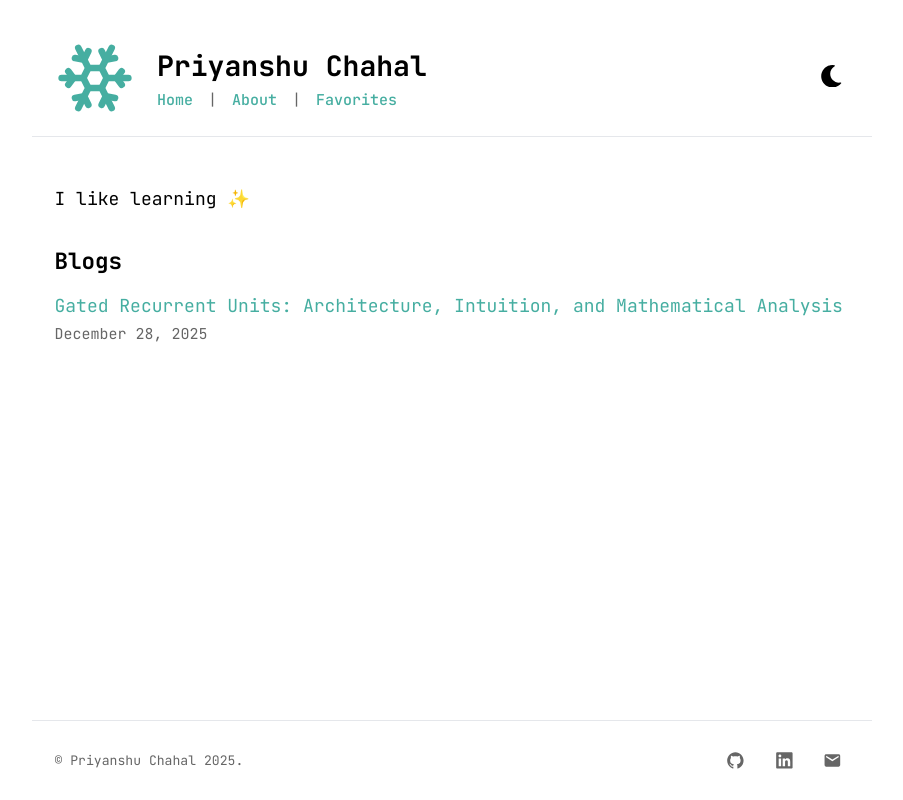
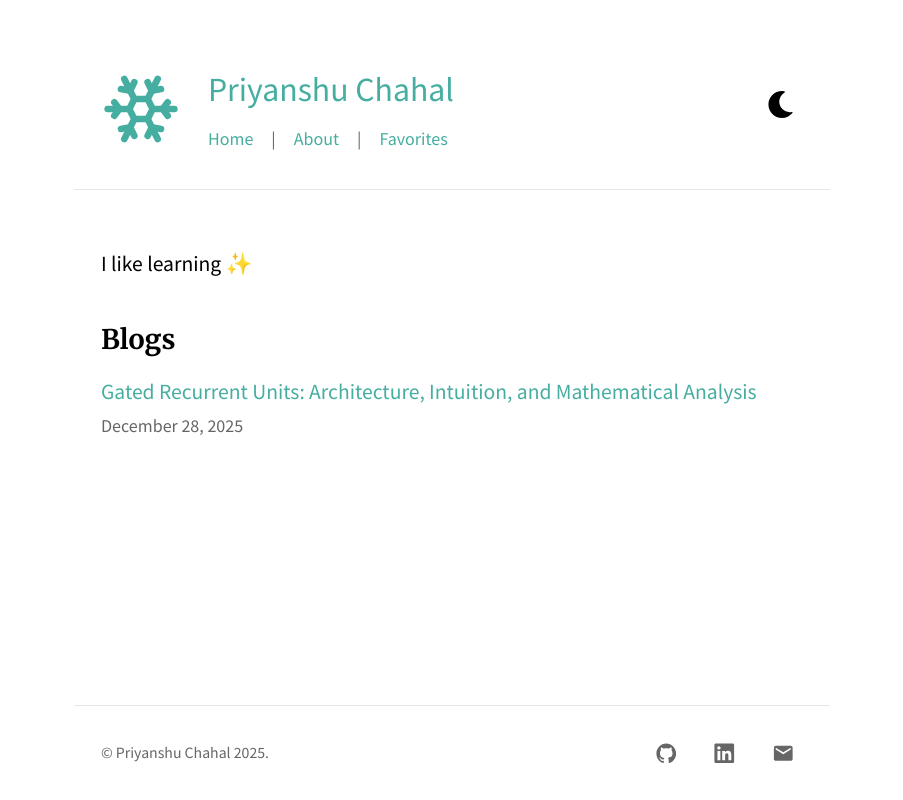
Before and after one commit to blackpanther26/blackpanther26, a Next.js app: page / in a window 1280 px wide. Shown: the whole page, without its empty margins (188-1091 px from the left). Built offline with nearby package versions, Linux system fonts and the light colour scheme.

Commit message:
change font

```diff
--- a/components/header.module.css
+++ b/components/header.module.css
@@ -24,9 +24,7 @@
 
   .nameLink {
     font-size: 1.875rem;
-    font-weight: 700;
-    color: var(--text-primary);
-    text-decoration: none;
+  font-weight: 400;
     transition: color 0.3s ease;
   }
 
--- a/components/layout.js
+++ b/components/layout.js
@@ -18,7 +18,7 @@ export default function Layout({ children, home }) {
           crossOrigin="true"
         />
         <link
-          href="https://fonts.googleapis.com/css2?family=JetBrains+Mono:ital,wght@0,400;0,500;0,600;0,700;0,800;1,400&display=swap"
+          href="https://fonts.googleapis.com/css2?family=Merriweather:wght@300;400;700;900&family=Source+Sans+Pro:wght@300;400;600;700&display=swap"
           rel="stylesheet"
         />
       </Head>
--- a/components/layout.module.css
+++ b/components/layout.module.css
@@ -1,5 +1,5 @@
 .container {
-  max-width: 56rem;
+  max-width: 42rem;
   margin: 0 auto;
   min-height: 100vh;
   display: flex;
--- a/posts/gated-recurrent-units.md
+++ b/posts/gated-recurrent-units.md
@@ -62,10 +62,21 @@ Where:
 
 Let’s get concrete with the dimensions. Given:
 
-$x_t \in \mathbb{R}^{10 \times 1}$
-$h_{t-1} \in \mathbb{R}^{20 \times 1}$
-$W_r \in \mathbb{R}^{20 \times 10}$
-$U_r \in \mathbb{R}^{20 \times 20}$
+$$
+x_t \in \mathbb{R}^{10 \times 1}
+$$
+
+$$
+h_{t-1} \in \mathbb{R}^{20 \times 1}
+$$
+
+$$
+W_r \in \mathbb{R}^{20 \times 10}
+$$
+
+$$
+U_r \in \mathbb{R}^{20 \times 20}
+$$
 
 We compute the linear transformations:
 
--- a/styles/global.css
+++ b/styles/global.css
@@ -21,17 +21,22 @@ body {
   padding: 0;
   margin: 0;
   font-family:
-    'JetBrains Mono',
-    'Fira Code',
-    'Consolas',
-    'Monaco',
-    'Courier New',
-    monospace;
-  line-height: 1.2;
-  font-size: 15px;
+    'Source Sans Pro',
+    -apple-system,
+    BlinkMacSystemFont,
+    'Segoe UI',
+    sans-serif;
+  line-height: 1.6;
+  font-size: 18px;
   background-color: var(--bg-primary);
   color: var(--text-primary);
   transition: background-color 0.3s ease, color 0.3s ease;
+}
+
+h1, h2, h3, h4, h5, h6 {
+  font-family: 'Merriweather', Georgia, serif;
+  font-weight: 700;
+  line-height: 1.3;
 }
 
 * {
```
